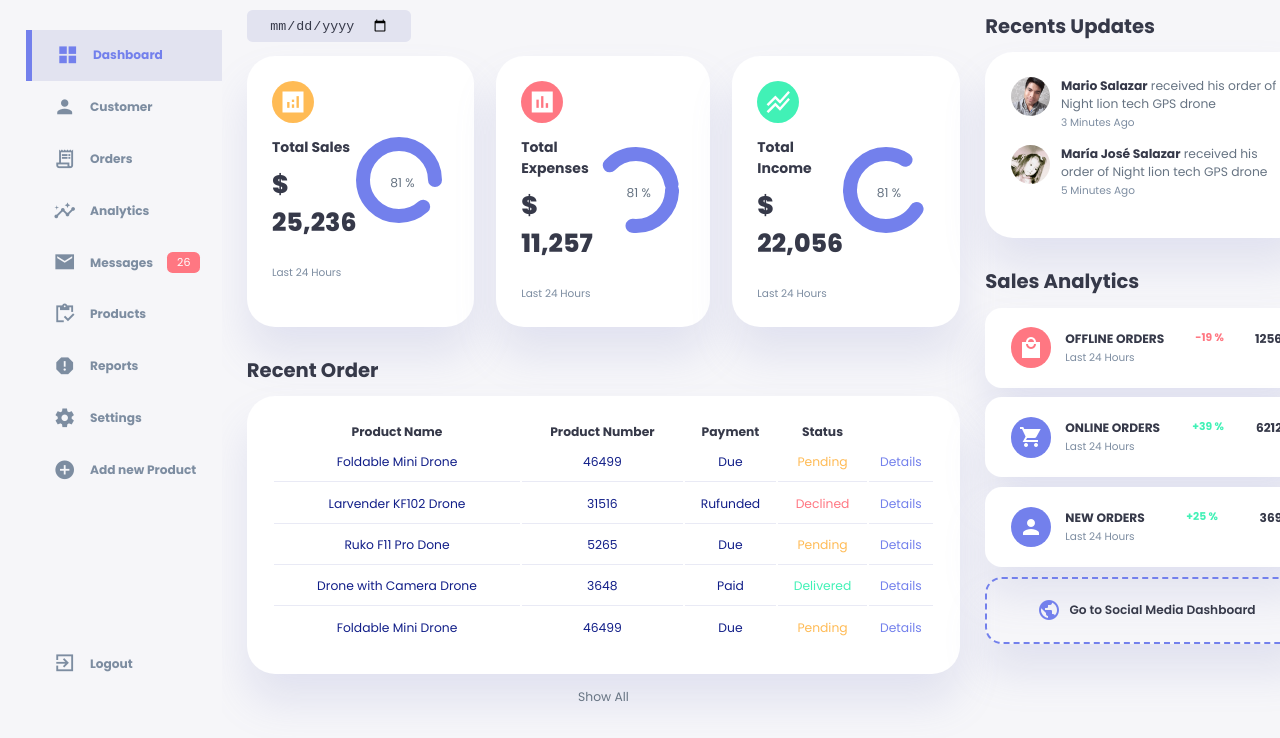
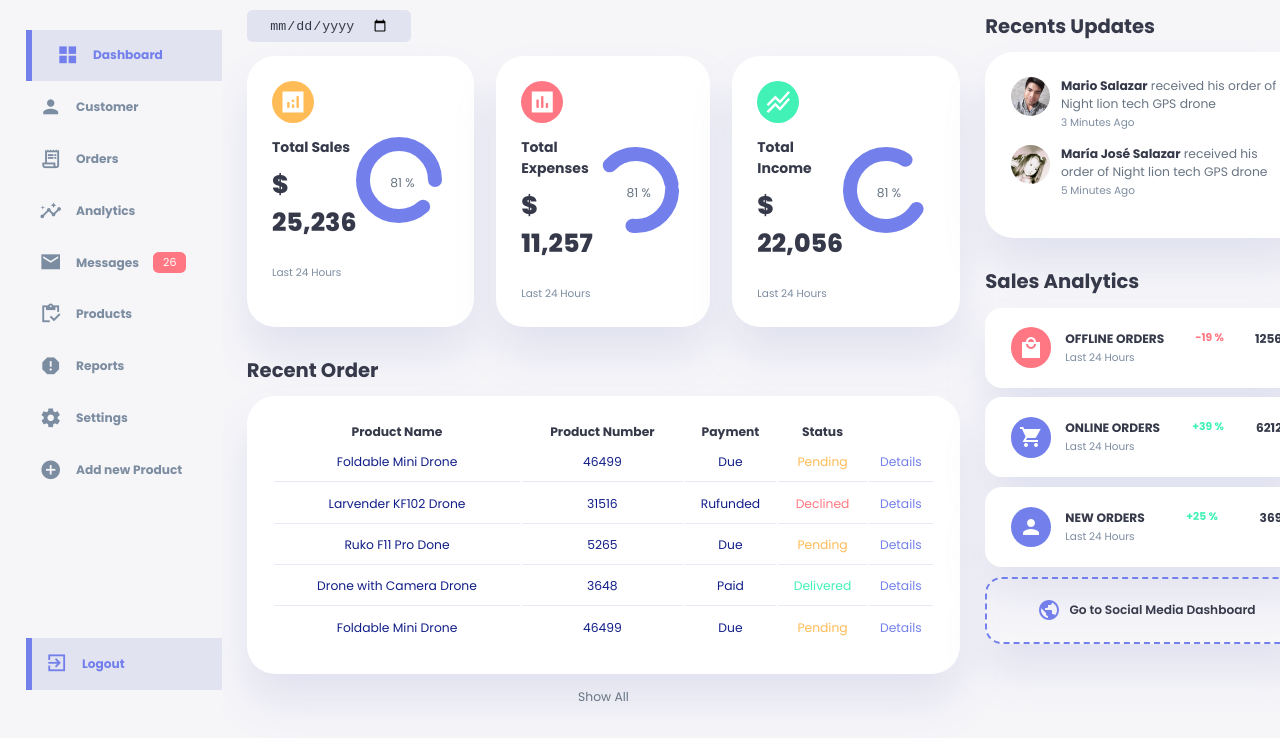
Before and after one commit to MarioUTN/salazarmario, a plain HTML site: page dashboard/index.html in a window 1280 px wide. Shown: the part 62-800 px from the top of the page. Drawn offline with Linux system fonts and the light colour scheme.

Commit message:
Mario Salazar

```diff
--- a/dashboard/css/style.css
+++ b/dashboard/css/style.css
@@ -188,7 +188,7 @@ aside h3 {
 aside .sidebar a {
   display: flex;
   color: var(--color-info-dark);
-  margin-left: 2rem;
+  margin-left: 1rem;
   gap: 1rem;
   align-items: center;
   position: relative;
@@ -210,12 +210,14 @@ aside .sidebar a:last-child {
   width: 100%;
 }
 
-aside .sidebar a.active {
+aside .sidebar a.active,
+aside .sidebar a.logout {
   background: var(--color-light);
   color: var(--color-primary);
   margin-left: 0;
 }
-aside .sidebar a.active:before {
+aside .sidebar a.active:before,
+aside .sidebar a.logout:before {
   content: "";
   width: 6px;
   height: 100%;
@@ -228,11 +230,12 @@ aside .sidebar a.active span {
 }
 
 aside .sidebar a:hover {
-  color: var(--color-primary);
+  color: mediumvioletred;
+  background: var(--color-light);
 }
 
 aside .sidebar a:hover span {
-  margin-left: 1rem;
+  margin-left: 0.5rem;
 }
 
 aside .sidebar .message-count {
@@ -265,6 +268,11 @@ main .date {
 
 main .date input[type="date"] {
   background: transparent;
+  color: var(--color-dark);
+}
+
+main .date input {
+  background: black;
   color: var(--color-dark);
 }
 
--- a/dashboard/index.html
+++ b/dashboard/index.html
@@ -81,7 +81,7 @@
                     </span>
                     <h3>Add new Product</h3>
                 </a>
-                <a href="#">
+                <a class="logout" href="#">
                     <span class="material-icons-sharp">
                         exit_to_app
                     </span>
```
